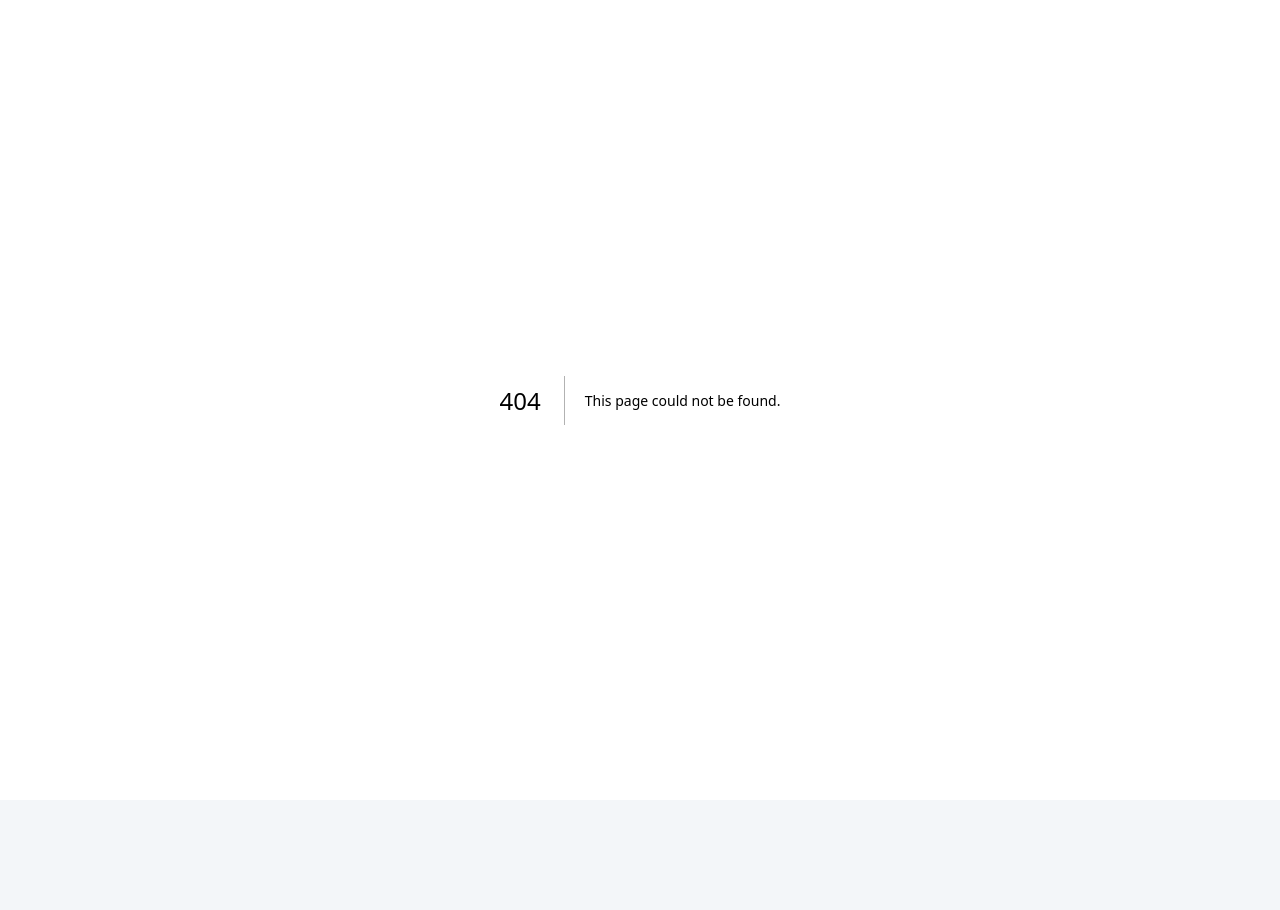
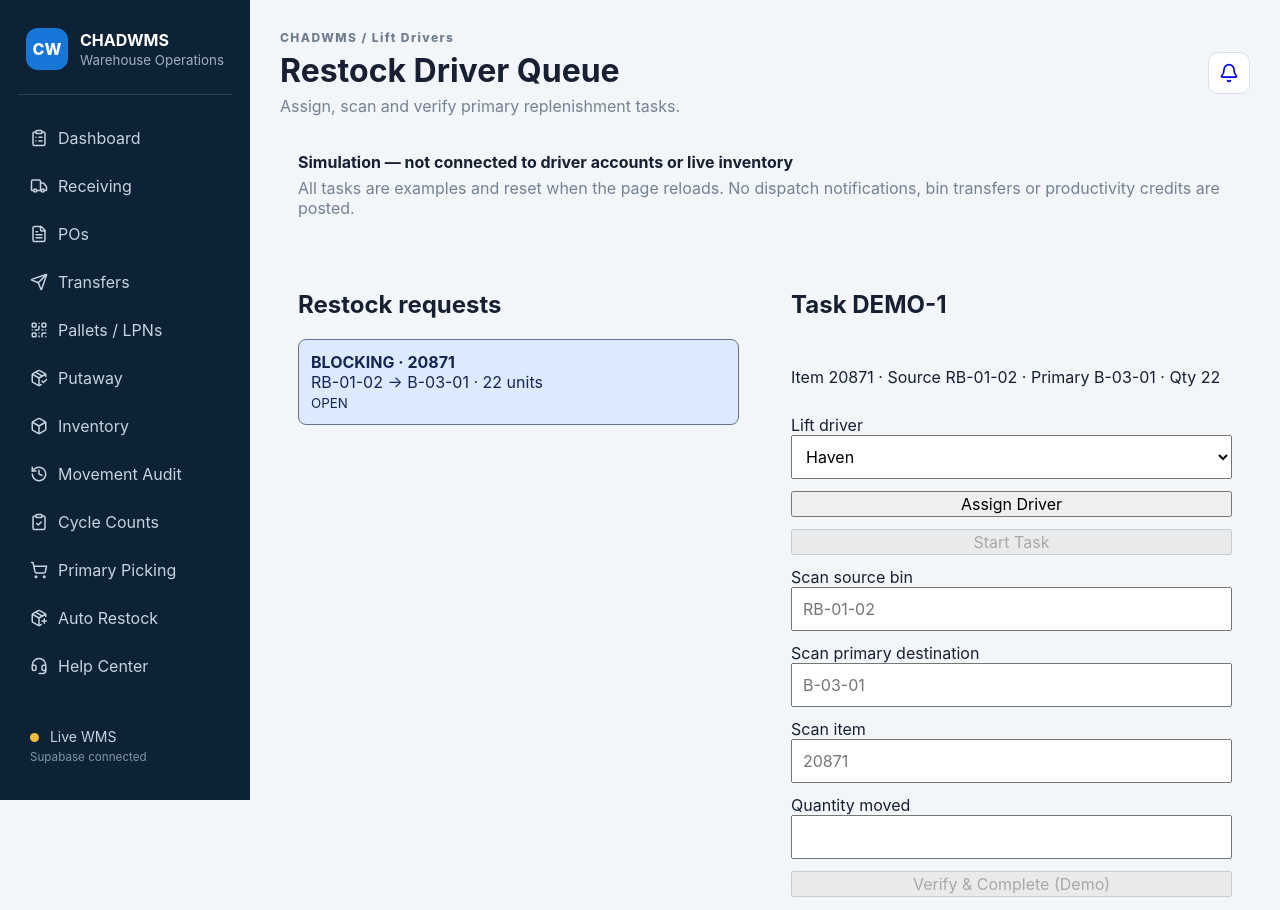
Before and after one commit to ZaspDragon/Chadwell-ERP-WMS-System, a Next.js app: page /driver-restocks in a window 1280 px wide. Before the commit this address had no page. Shown: the top 910 px of the page. Before the commit the page ends 800 px from the top, so only its background shows below. Built offline with nearby package versions, Linux system fonts and the light colour scheme.

Commit message:
Add lift-driver restock assignment and scan confirmation demo page

```diff
--- /dev/null
+++ b/app/driver-restocks/page.tsx
@@ -0,0 +1,50 @@
+"use client";
+import {useState} from "react";
+import WmsPageShell from "@/components/WmsPageShell";
+import {DRIVERS,assignDriver,beginTask,finishTask,exceptionTask,type DriverTask} from "@/lib/replenishment/driver-tasks";
+
+const demo:DriverTask[]=[{id:"DEMO-1",key:"OH01:20871:B-03-01",branch:"OH01",itemNumber:"20871",primaryBin:"B-03-01",sourceBin:"RB-01-02",requestedQty:22,priority:"BLOCKING",status:"OPEN",driver:null,actualQty:null,note:"",createdAt:"Preview"}];
+export default function DriverRestocks(){
+ const [tasks,setTasks]=useState<DriverTask[]>(demo);
+ const [driver,setDriver]=useState<string>(DRIVERS[0]);
+ const [source,setSource]=useState("");const [destination,setDestination]=useState("");
+ const [item,setItem]=useState("");const [qty,setQty]=useState("");
+ const [note,setNote]=useState("");const [message,setMessage]=useState("");
+ const [selected,setSelected]=useState("DEMO-1");
+ const task=tasks.find(t=>t.id===selected);
+ function complete(){
+  if(!task)return;
+  const result=finishTask(tasks,task.id,source,destination,item,Number(qty));
+  setTasks(result.tasks);
+  setMessage(result.error||"Demo task completed. Inventory was NOT moved or adjusted.");
+ }
+ return <WmsPageShell eyebrow="CHADWMS / Lift Drivers" title="Restock Driver Queue" subtitle="Assign, scan and verify primary replenishment tasks.">
+  <div className="panel" style={{padding:18,marginBottom:16}}>
+   <strong>Simulation — not connected to driver accounts or live inventory</strong>
+   <p className="muted">All tasks are examples and reset when the page reloads. No dispatch notifications, bin transfers or productivity credits are posted.</p>
+  </div>
+  <div style={{display:"grid",gridTemplateColumns:"repeat(auto-fit,minmax(280px,1fr))",gap:16}}>
+   <div className="panel" style={{padding:18}}>
+    <h2>Restock requests</h2>
+    {tasks.map(t=><button key={t.id} type="button" onClick={()=>{setSelected(t.id);setMessage("");setSource("");setDestination("");setItem("");setQty("")}} style={{display:"block",width:"100%",textAlign:"left",padding:12,marginTop:10,border:"1px solid #64748b",borderRadius:8,background:selected===t.id?"#dbeafe":"transparent",color:selected===t.id?"#172554":"inherit"}}>
+     <strong>{t.priority} · {t.itemNumber}</strong><div>{t.sourceBin} → {t.primaryBin} · {t.requestedQty} units</div><small>{t.status} {t.driver?"· "+t.driver:""}</small>
+    </button>)}
+   </div>
+   {task&&<div className="panel" style={{padding:18,display:"grid",gap:12}}>
+    <h2>Task {task.id}</h2>
+    <p>Item {task.itemNumber} · Source {task.sourceBin} · Primary {task.primaryBin} · Qty {task.requestedQty}</p>
+    <label>Lift driver<select value={driver} onChange={e=>setDriver(e.target.value)} style={{display:"block",padding:10,width:"100%"}}>{DRIVERS.map(d=><option key={d}>{d}</option>)}</select></label>
+    <button type="button" disabled={task.status!=="OPEN"} onClick={()=>{setTasks(v=>assignDriver(v,task.id,driver));setMessage("Assigned in demo session only.")}}>Assign Driver</button>
+    <button type="button" disabled={task.status!=="ASSIGNED"} onClick={()=>{setTasks(v=>beginTask(v,task.id));setMessage("Demo task started.")}}>Start Task</button>
+    <label>Scan source bin<input value={source} onChange={e=>setSource(e.target.value)} placeholder={task.sourceBin} style={{display:"block",padding:10,width:"100%"}}/></label>
+    <label>Scan primary destination<input value={destination} onChange={e=>setDestination(e.target.value)} placeholder={task.primaryBin} style={{display:"block",padding:10,width:"100%"}}/></label>
+    <label>Scan item<input value={item} onChange={e=>setItem(e.target.value)} placeholder={task.itemNumber} style={{display:"block",padding:10,width:"100%"}}/></label>
+    <label>Quantity moved<input type="number" min="1" step="1" value={qty} onChange={e=>setQty(e.target.value)} style={{display:"block",padding:10,width:"100%"}}/></label>
+    <button type="button" disabled={task.status!=="IN_PROGRESS"} onClick={complete}>Verify & Complete (Demo)</button>
+    <label>Exception reason<input value={note} onChange={e=>setNote(e.target.value)} placeholder="Short stock / damaged / wrong placard" style={{display:"block",padding:10,width:"100%"}}/></label>
+    <button type="button" disabled={!["ASSIGNED","IN_PROGRESS"].includes(task.status)||!note.trim()} onClick={()=>{setTasks(v=>exceptionTask(v,task.id,note));setMessage("Exception recorded in demo session only.")}}>Flag Exception</button>
+    {message&&<p role="status">{message}</p>}
+   </div>}
+  </div>
+ </WmsPageShell>;
+}
```
